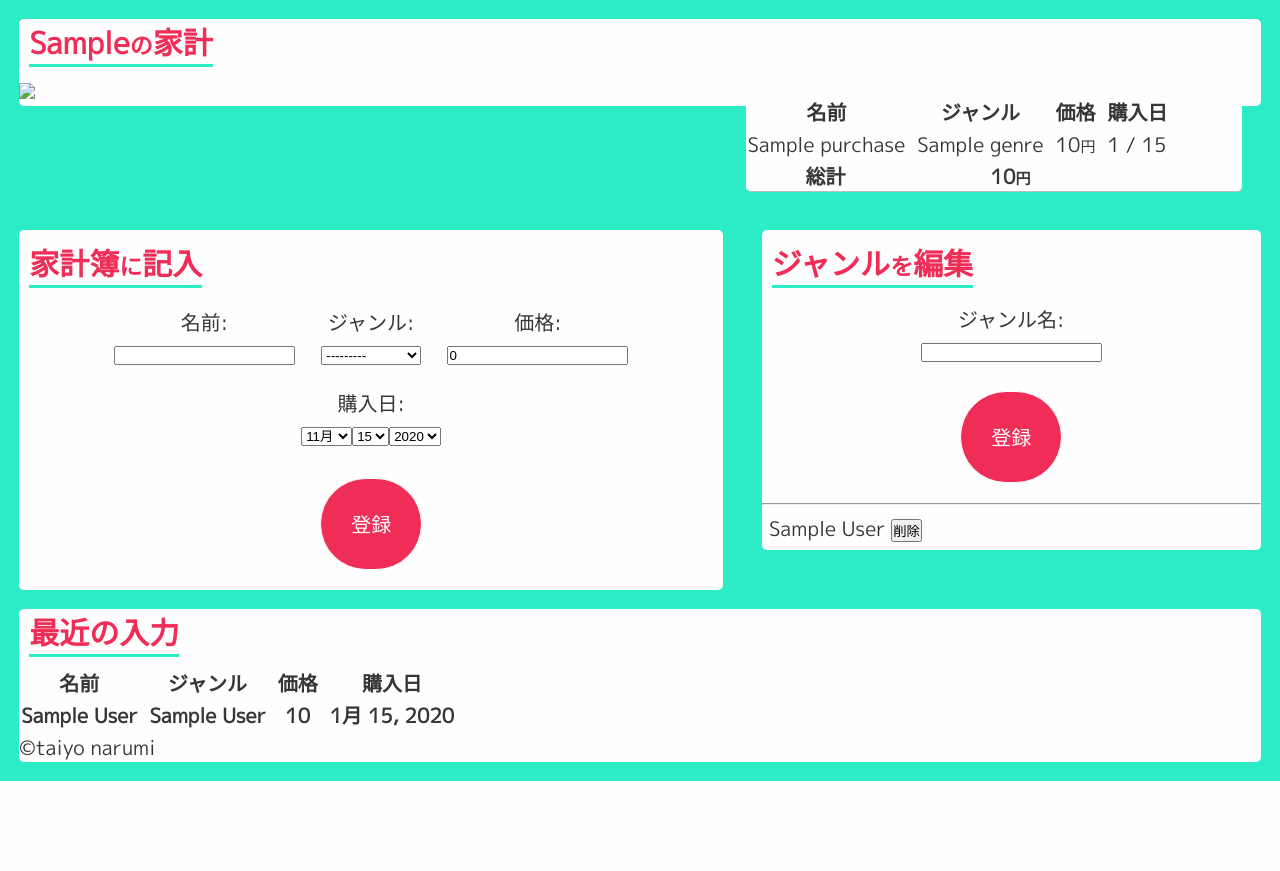
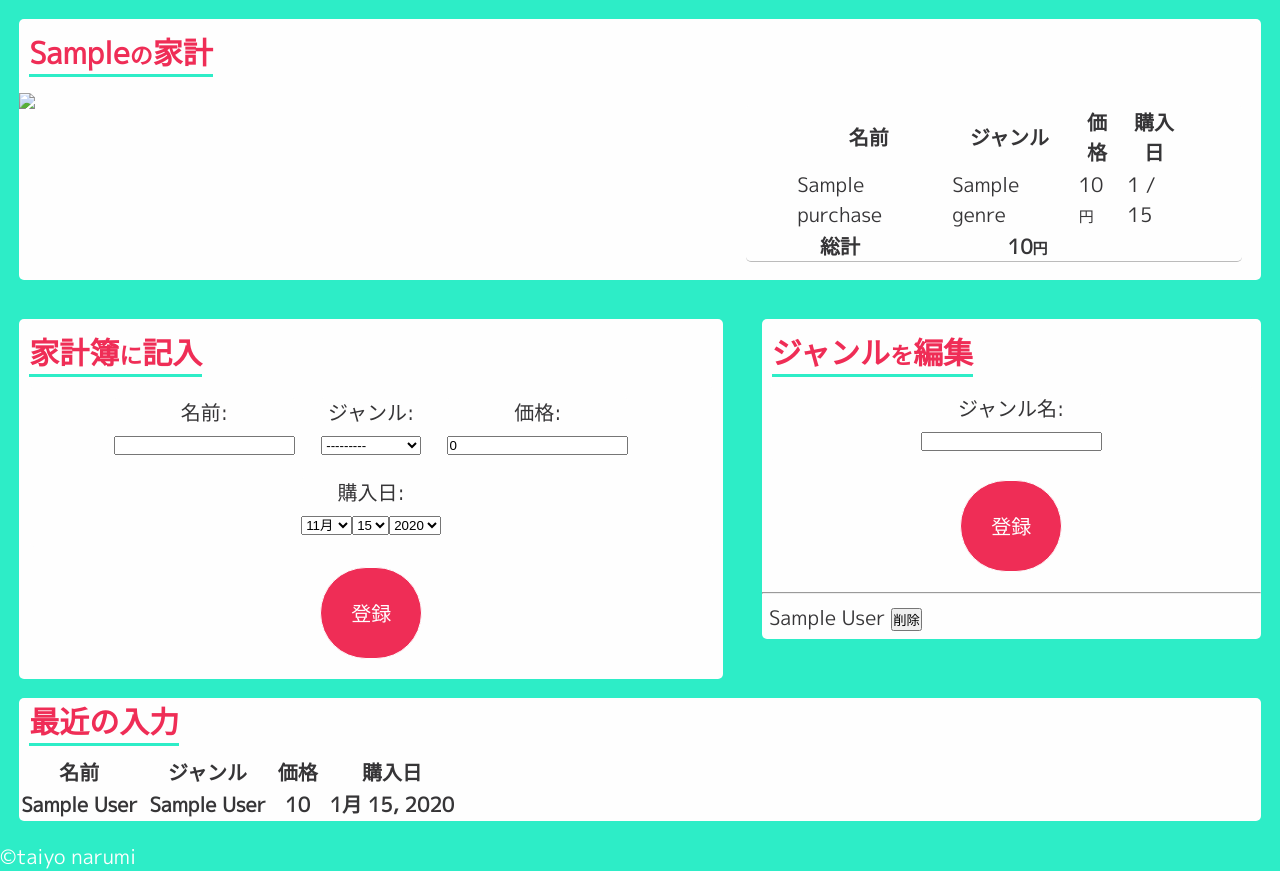
Before and after one commit to taiyo620/ab-backend, a Django app: template webaccountbookapi/templates/webaccountbookapi/index.html in a window 1280 px wide. Shown: the part 61-932 px from the top of the page. Before the commit the page ends 842 px from the top, so only its background shows below. Run offline with Django 3.2, Linux system fonts and the light colour scheme; tables that the repository leaves empty hold one stand-in row (values such as "Sample post"); the template is opened without the code that fills it: values that come from a table or form of the project are taken from there, most other values are stand-ins (such as "Sample title", 1, 10 or a date in 2020); lists and menus that the app fills with data are empty.

Commit message:
color was modified

```diff
--- a/webaccountbookapi/static/webaccountbookapi/index.css
+++ b/webaccountbookapi/static/webaccountbookapi/index.css
@@ -79,26 +79,33 @@ nav li {
 .form_content {
   text-align: center; }
 
-#monthly_analyze img {
-  width: 40%; }
+#monthly_analyze {
+  overflow: auto; }
+  #monthly_analyze img {
+    width: calc(40%); }
 
 #monthly_list {
   width: calc(40%);
   border-bottom: solid 1px #bbb;
   float: right; }
+  #monthly_list table {
+    width: calc(80%);
+    margin: 0 auto; }
+  #monthly_list .sum_price {
+    padding-left: calc(15%); }
+    #monthly_list .sum_price .space {
+      display: inline-block;
+      padding-right: calc(35%); }
 
 th, td {
   padding-right: 10px; }
-
-.sum_price {
-  padding-left: 60px; }
-  .sum_price .space {
-    display: inline-block;
-    padding-right: 145px; }
 
 .message {
   margin-top: 20px;
   background-color: #EF2D56;
   color: #fefefe; }
 
+footer {
+  color: #fefefe; }
+
 /*# sourceMappingURL=index.css.map */
--- a/webaccountbookapi/static/webaccountbookapi/index.scss
+++ b/webaccountbookapi/static/webaccountbookapi/index.scss
@@ -110,13 +110,25 @@ nav li{
 
 #monthly_analyze{
   img{
-    width: 40%
+    width: calc(40%);
   }
+  overflow: auto;
 }
 
 #monthly_list{
   width: calc(40%);
   border-bottom: solid 1px #bbb;
+  table{
+    width: calc(80%);
+    margin: 0 auto;
+  }
+  .sum_price{
+    padding-left: calc(15%);
+    .space{
+      display: inline-block;
+      padding-right: calc(35%);
+    }
+  }
   float:right;
 }
 
@@ -124,16 +136,13 @@ th,td{
   padding-right: 10px;
 }
 
-.sum_price{
-  padding-left: 60px;
-  .space{
-    display: inline-block;
-    padding-right: 145px;
-  }
-}
+
 
 .message{
   margin-top: 20px;
   background-color: $accent-color;
   color: $white-color;
 }
+footer{
+  color: $white-color;
+}
--- a/webaccountbookapi/templates/webaccountbookapi/index.html
+++ b/webaccountbookapi/templates/webaccountbookapi/index.html
@@ -112,5 +112,6 @@
         </tr>
       {% endfor %}
     </table>
+</div>
 
 {% endblock %}
--- a/webaccountbookapi/views.py
+++ b/webaccountbookapi/views.py
@@ -65,8 +65,9 @@ def index(request):
     }
     if this_month_purchase_list:
         this_month_purchase_df = read_frame(this_month_purchase_list)
-        genre_proportion = this_month_purchase_df.groupby(by="genre").sum()
-        genre_proportion['price'].plot(fontsize=13,ylabel="",kind="pie",startangle=90,counterclock=True,textprops=None)
+        genre_proportion = this_month_purchase_df.groupby(by="genre").sum().sort_values("price",ascending=False)
+        colors = ["#2dedc7","#B3FB30","#EF2D56","#FF8230","#0EA486","#7CBD03","#A50D2E","#C64C00"]
+        genre_proportion['price'].plot(fontsize=13,ylabel="",kind="pie",startangle=90,wedgeprops={'linewidth':3,'edgecolor':'white'},counterclock=False,colors=colors)
         plt.title("")
         file_name = "graph" + user.username + ".jpg"
         image_url = os.path.join(settings.MEDIA_ROOT,file_name)
```
Also changed, not shown: media/graphadmin.jpg, media/graphhaha.jpg, media/images/graphadmin.jpg, media/images/graphhaha.jpg, 1 other file.
